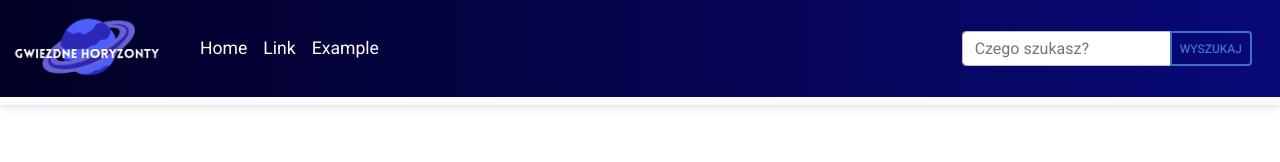
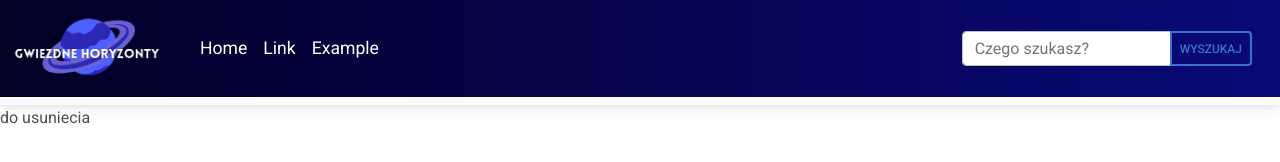
Before and after one commit to Ciszpan3/Gwiezdne-Horyzonty, a website: page index.html in a window 1280 px wide. Drawn offline with Linux system fonts and the light colour scheme.

Commit message:
do usuniecia

```diff
--- a/index.html
+++ b/index.html
@@ -70,6 +70,7 @@
         </div>
       </div>
     </nav>
+    do usuniecia
     <!-- End your project here-->
 
     <!-- MDB -->
```
